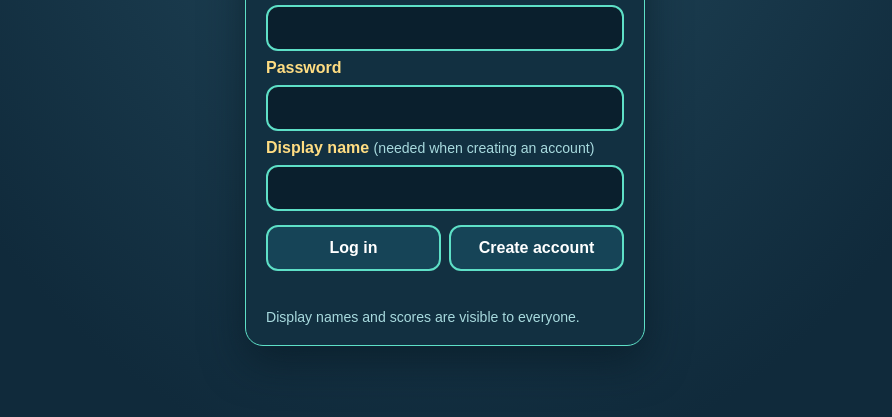
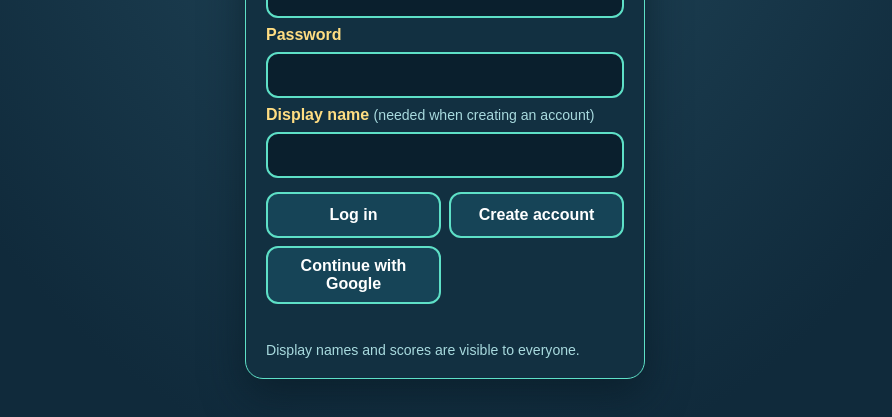
Before and after one commit to lucas-commmets/sky-courier, a plain HTML site: page index.html in a window 1280 px wide. Shown: the part 285-702 px from the top of the page, without its empty margins (195-1087 px from the left). Drawn offline with Linux system fonts and the light colour scheme.

Commit message:
Update index.html

```diff
--- a/index.html
+++ b/index.html
@@ -32,7 +32,9 @@
       <div class="auth-actions">
         <button type="submit" name="authAction" value="login">Log in</button>
         <button type="submit" name="authAction" value="signup">Create account</button>
+        <button type="button" id="googleLoginButton">Continue with Google</button>
       </div>
+
       <p id="authStatus" role="status" aria-live="polite"></p>
     </form>
     <p class="privacy-note">Display names and scores are visible to everyone.</p>
```
